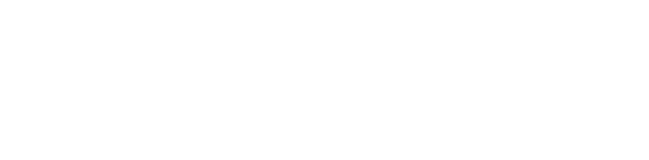
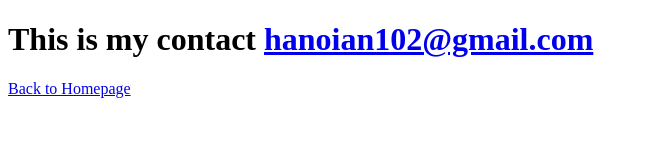
Before and after one commit to thanhlem/Croissant, a plain HTML site: page contact.html in a window 1280 px wide. Shown: the whole page, without its empty margins (0-649 px from the left). Drawn offline with Linux system fonts and the light colour scheme.

Commit message:
add content for 3 html files

```diff
--- a/contact.html
+++ b/contact.html
@@ -6,5 +6,11 @@
     <meta name="viewport" content="width=device-width, initial-scale=1.0" />
     <title>Contact</title>
   </head>
-  <body></body>
+  <body>
+    <h1>
+      This is my contact
+      <a href="mailto:hanoian102@gmail.com">hanoian102@gmail.com</a>
+    </h1>
+    <a href="/index.html">Back to Homepage</a>
+  </body>
 </html>
```
Also changed, not shown: index.html (+4 -1 lines), photo.html (+3 -1 lines), photos/lotus.jpg (added), photos/two-lotus.jpg (added).
